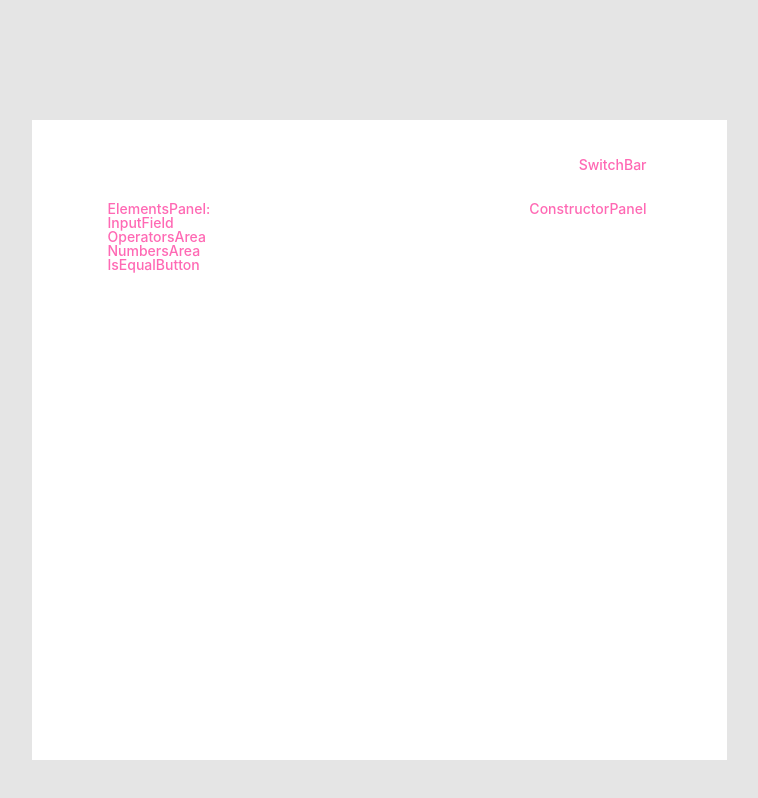
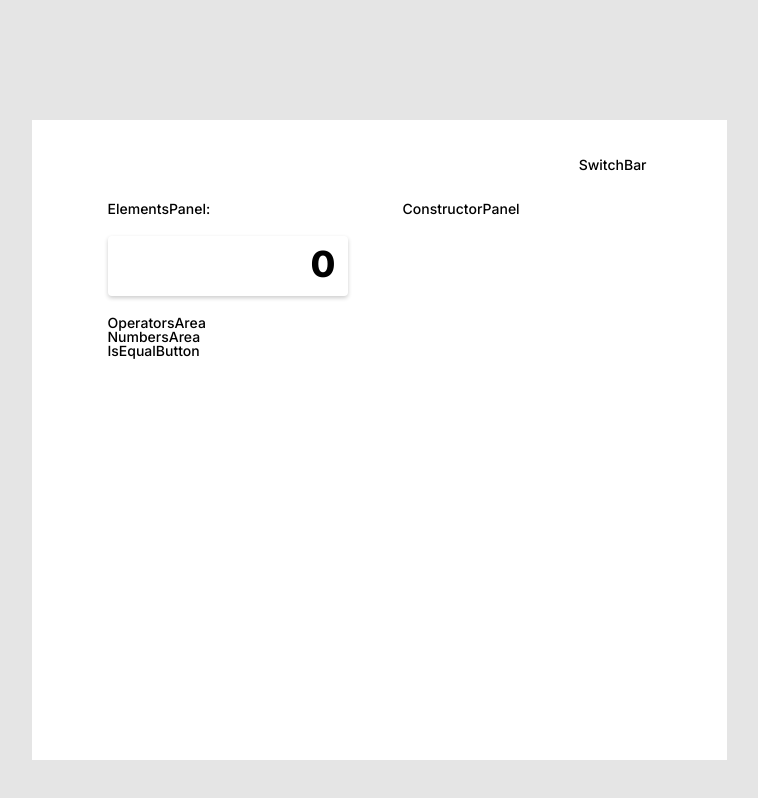
Before and after one commit to GrigoriyLomtev/calcul-constructor, a React (Vite) app: page / in a window 1280 px wide. Shown: the top 798 px of the page, without its empty margins (261-1019 px from the left). Built offline with nearby package versions, Linux system fonts and the light colour scheme.

Commit message:
create input element

```diff
--- a/index.html
+++ b/index.html
@@ -4,6 +4,9 @@
     <meta charset="UTF-8" />
     <link rel="icon" type="image/svg+xml" href="/vite.svg" />
     <meta name="viewport" content="width=device-width, initial-scale=1.0" />
+    <link rel="preconnect" href="https://fonts.googleapis.com" />
+    <link rel="preconnect" href="https://fonts.gstatic.com" crossorigin />
+    <link href="https://fonts.googleapis.com/css2?family=Inter:wght@500;800&display=swap" rel="stylesheet" />
     <title>Vite + React + TS</title>
   </head>
   <body>
--- a/src/App.tsx
+++ b/src/App.tsx
@@ -8,7 +8,7 @@ function App() {
       <div
         css={{
           // display: 'flex',
-          color: 'hotpink',
+          // color: 'hotpink',
           width: '695px',
           height: '640px',
           background: '#FFFFFF',
--- a/src/components/ConstructorPanel.tsx
+++ b/src/components/ConstructorPanel.tsx
@@ -1,7 +1,7 @@
 import React from 'react';
 
 function ConstructorPanel() {
-  return <div>ConstructorPanel</div>;
+  return <div css={{ width: '244px', height: '448px' }}>ConstructorPanel</div>;
 }
 
 export default ConstructorPanel;
--- a/src/components/ElementsPanel.tsx
+++ b/src/components/ElementsPanel.tsx
@@ -6,7 +6,7 @@ import OperatorsArea from './common/OperatorsArea';
 
 function ElementsPanel() {
   return (
-    <div>
+    <div css={{ width: '240px', height: '448px' }}>
       <div>ElementsPanel:</div>
       <InputField />
       <OperatorsArea />
--- a/src/components/common/InputField.tsx
+++ b/src/components/common/InputField.tsx
@@ -1,7 +1,25 @@
 import React from 'react';
+import { boxShadowElement } from '../../styles/constants';
 
 function InputField() {
-  return <div>InputField</div>;
+  return (
+    <div
+      css={{
+        height: '60px',
+        width: '240px',
+        display: 'flex',
+        justifyContent: 'flex-end',
+        fontSize: '36px',
+        fontWeight: '800',
+        padding: '10px 12px',
+        boxShadow: boxShadowElement,
+        margin: '20px 0',
+        borderRadius: '4px',
+      }}
+    >
+      {0}
+    </div>
+  );
 }
 
 export default InputField;
--- a/src/index.css
+++ b/src/index.css
@@ -1,5 +1,5 @@
 :root {
-  font-family: Inter, system-ui, Avenir, Helvetica, Arial, sans-serif;
+  font-family: Inter, sans-serif;
   line-height: 1.5;
   font-weight: 500;
 
--- /dev/null
+++ b/src/styles/constants.ts
@@ -0,0 +1 @@
+export const boxShadowElement = '0px 2px 4px rgba(0, 0, 0, 0.2)';
```
